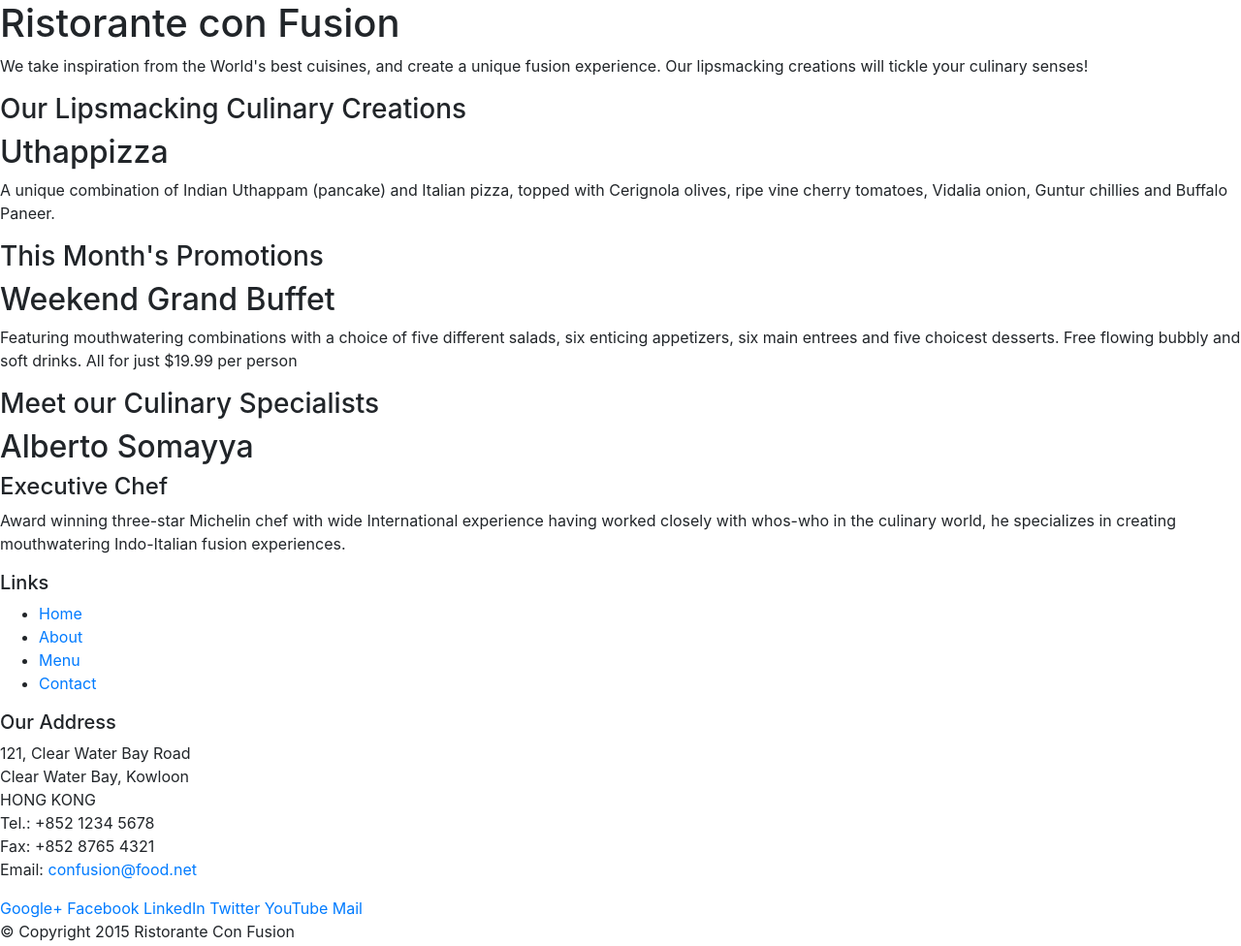
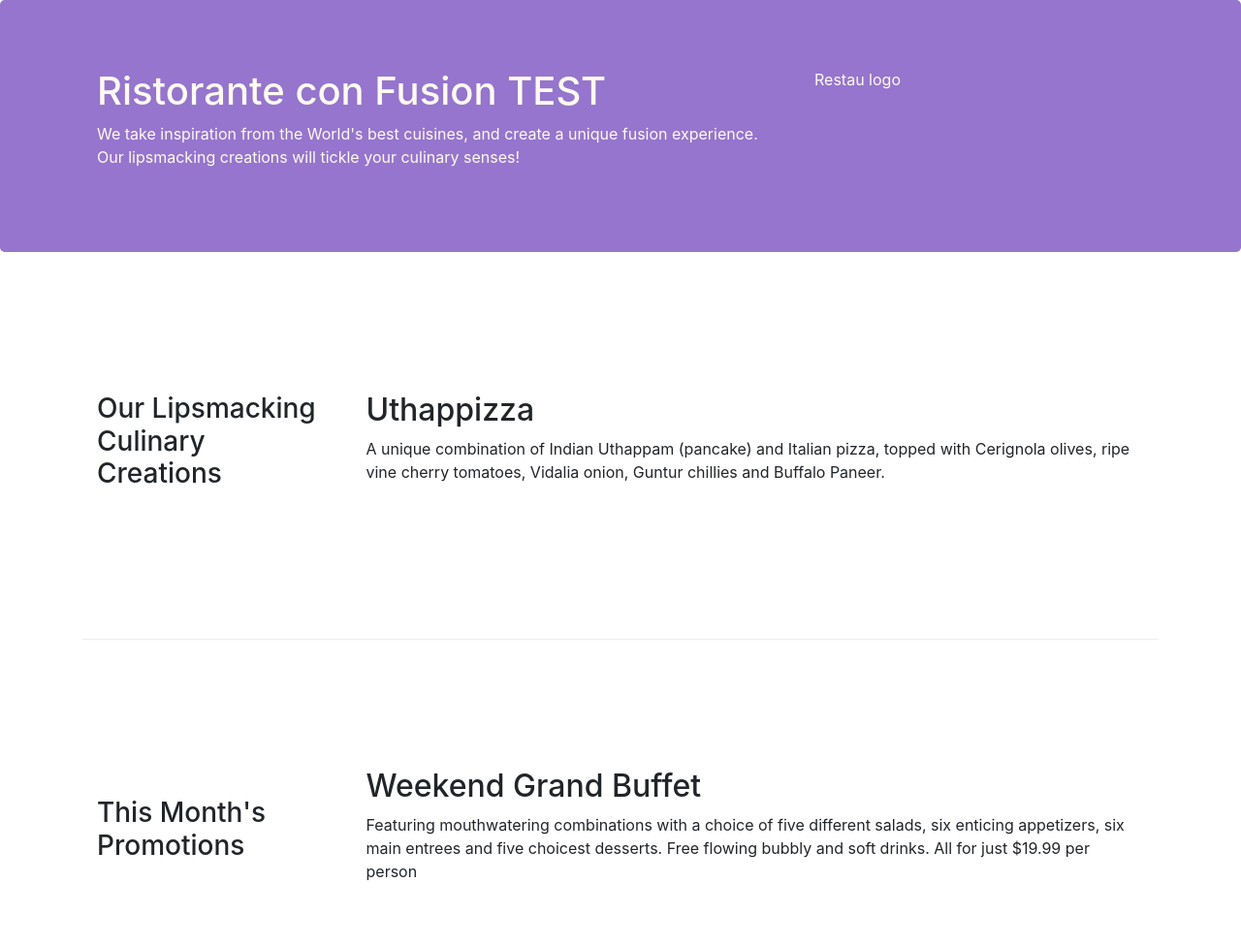
Before and after one commit to geekbert/2017confusion, a website: page index.html in a window 1280 px wide. Shown: the top 976 px of the page at 97% size. Drawn offline with nearby package versions, Linux system fonts and the light colour scheme.

Commit message:
Bootstrap Grid Part 2

```diff
--- /dev/null
+++ b/css/styles.css
@@ -0,0 +1,40 @@
+.row-header{
+    margin:0px auto;
+    padding:0px;
+}
+
+.row-content {
+    margin:0px auto;
+    padding: 50px 0px 50px 0px;
+    border-bottom: 1px ridge;
+    min-height:400px;
+}
+
+.footer{
+    background-color: #D1C4E9;
+    margin:0px auto;
+    padding: 20px 0px 20px 0px;
+}
+
+.jumbotron {
+
+padding:70px 30px 70px 30px;
+
+margin:0px auto;
+
+background: #9575CD ;
+
+color:floralwhite;
+}
+
+
+
+
+address{
+
+font-size:80%;
+
+margin:0px;
+
+color:#0f0f0f;
+}
--- a/index.html
+++ b/index.html
@@ -15,72 +15,75 @@
 
 <link rel="stylesheet" href="node_modules/bootstrap/dist/css/bootstrap.min.css">
 
+<!-- CSS -->
+  <link href="css/styles.css" rel="stylesheet">
 
     <title>Ristorante Con Fusion</title>
 </head>
 
 <body>
 
-    <header>
-        <div>
-            <div>
-                <div>
-                    <h1>Ristorante con Fusion</h1>
+    <header class="jumbotron">
+        <div class="container">
+            <div class="row row row-header">
+                <div class="col-12 col-sm-8">
+                    <h1>Ristorante con Fusion TEST</h1>
                     <p>We take inspiration from the World's best cuisines, and create a unique fusion experience. Our lipsmacking creations will tickle your culinary senses!</p>
                 </div>
-                <div>
+                <div class="col col-sm">
+		<p> Restau logo </p>
                 </div>
-            </div>
-        </div>
+            </div><!--ends row-->
+        </div><!--ends container-->
     </header>
 
-    <div>
-        <div>
-            <div>
+    <div class="container">
+        <div class="row row-content align-items-center">
+            <div class="col-sm-4 col-md-3 flex-last">
                 <h3>Our Lipsmacking Culinary Creations</h3>
             </div>
-            <div>
+            <div class="col-sm col-md flex-first">
                 <h2>Uthappizza</h2>
                 <p>A unique combination of Indian Uthappam (pancake) and Italian pizza, topped with Cerignola olives, ripe vine cherry tomatoes, Vidalia onion, Guntur chillies and Buffalo Paneer.</p>
             </div>
         </div>
 
 
-        <div>
-            <div>
+        <div class="row row-content align-items-center">
+            <div class="col-sm-4 col-md-3">
                 <h3>This Month's Promotions</h3>
             </div>
-            <div>
+            <div class="col-sm col-md">
                 <h2>Weekend Grand Buffet</h2>
                 <p>Featuring mouthwatering combinations with a choice of five different salads, six enticing appetizers, six main entrees and five choicest desserts. Free flowing bubbly and soft drinks. All for just $19.99 per person </p>
             </div>
         </div>
 
-        <div>
-            <div>
+        <div class="row row-content align-items-center">
+            <div class="col-sm-4 push-sm-8 col-md-3 push-md-9">
                 <h3>Meet our Culinary Specialists</h3>
             </div>
-            <div>
+            <div class="col-sm pull-sm-4 col-md pull-md-3">
                 <h2>Alberto Somayya</h2>
                 <h4>Executive Chef</h4>
                 <p>Award winning three-star Michelin chef with wide International experience having worked closely with whos-who in the culinary world, he specializes in creating mouthwatering Indo-Italian fusion experiences. </p>
             </div>
         </div>
-    </div>
+    </div><!--ends container-->
 
-    <footer>
-        <div>
-            <div>
-                <div>
+    <footer class="footer">
+        <div class = "container">
+            <div class = "row">
+                <div class="col-5 offset-1 col-sm-2">
                     <h5>Links</h5>
-                    <ul>
+                    <ul class="list-unstyled">
                         <li><a href="#">Home</a></li>
                         <li><a href="#">About</a></li>
                         <li><a href="#">Menu</a></li>
                         <li><a href="#">Contact</a></li>
                     </ul>
                 </div>
-                <div>
+                <div class="col-6 col-sm-5">
                     <h5>Our Address</h5>
                     <address>
 		              121, Clear Water Bay Road<br>
@@ -91,8 +94,8 @@
 		              Email: <a href="mailto:confusion@food.net">confusion@food.net</a>
 		           </address>
                 </div>
-                <div>
-                    <div>
+                <div class="col-sm-4 align-self-center">
+                    <div style="text-align:center">
                         <a href="http://google.com/+">Google+</a>
                         <a href="http://www.facebook.com/profile.php?id=">Facebook</a>
                         <a href="http://www.linkedin.com/in/">LinkedIn</a>
@@ -102,12 +105,12 @@
                     </div>
                 </div>
            </div>
-           <div>
-                <div>
-                    <p>© Copyright 2015 Ristorante Con Fusion</p>
+           <div class="row justify-content-center">
+                <div class="col col-auto">
+                    <p>© Copyright 2017 Ristorante Con Fusion</p>
                 </div>
            </div>
-        </div>
+        </div><!--ends container-->
     </footer>
 
 
```
Also changed, not shown: 1 other file.
